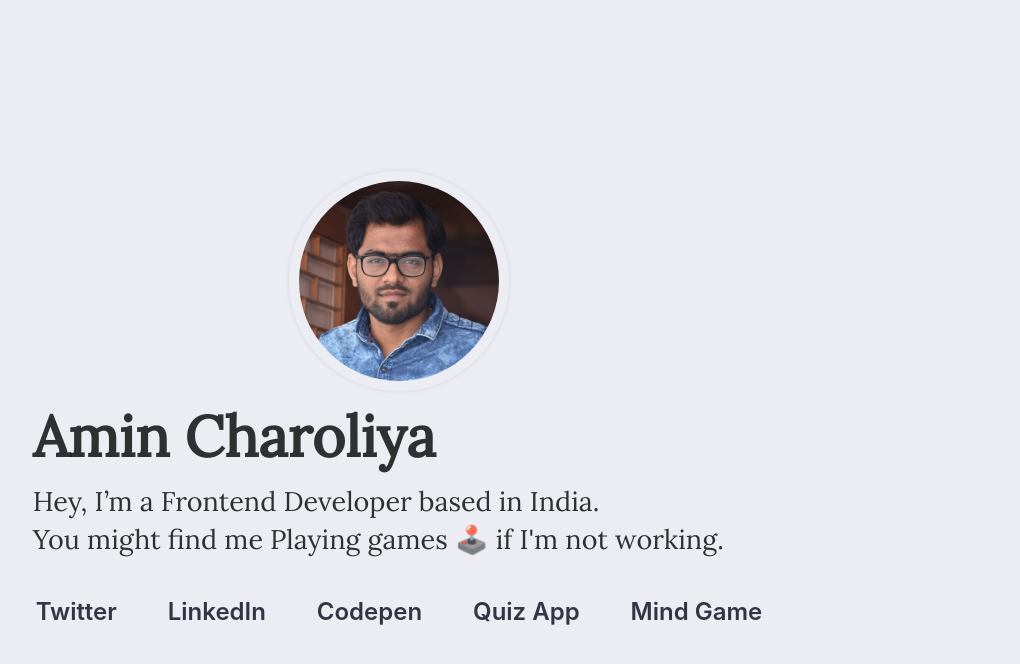
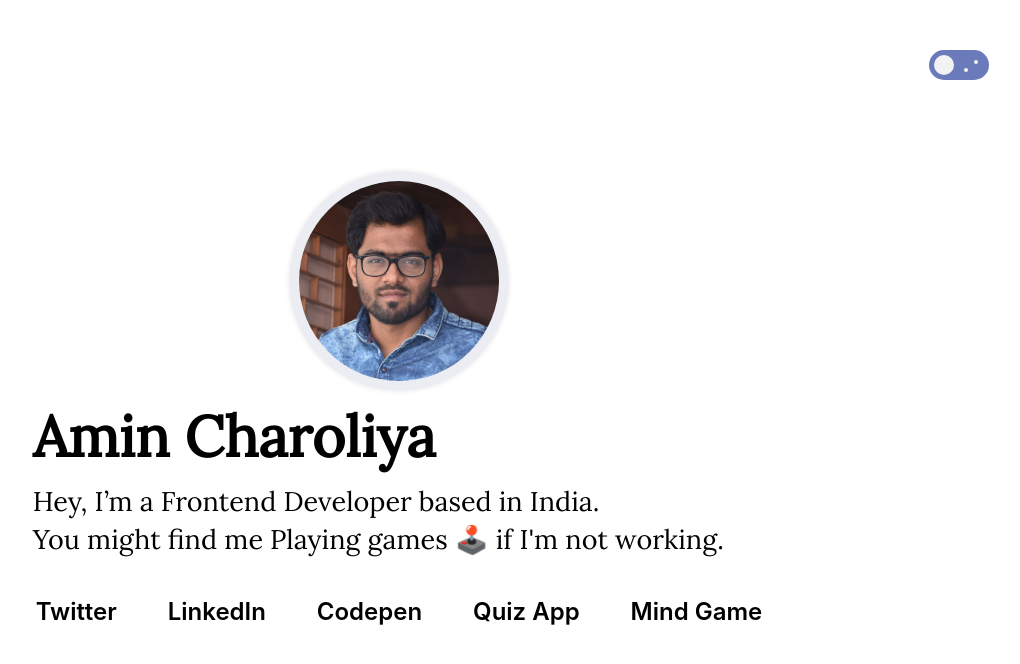
Before and after one commit to amincharoliya/amin, a React (Create React App) app: page / in a window 1280 px wide. Shown: the top 664 px of the page, without its empty margins (241-1261 px from the left). Built offline with nearby package versions, Linux system fonts and the light colour scheme.

Commit message:
Added dark mode switch

```diff
--- a/src/App.css
+++ b/src/App.css
@@ -1,8 +1,18 @@
 @import url('https://fonts.googleapis.com/css?family=Lora');
 *{margin:0;padding:0;}
 ::selection{background-color: #ffd900;}
+/*Global Variables*/
+html.theme-light {
+  --main-bg-color: #ebedf2;
+  --main-text-color: #222;
+}
+
+html.theme-dark {
+  --main-bg-color: #0e1217;
+  --main-text-color: #f2f2f2;
+}
 main {
-    background-color: rgb(235, 237, 242);
+    background-color: var(--main-bg-color);
     display: flex;
     -webkit-box-align: center;
     align-items: center;
@@ -19,7 +29,7 @@ html {
     overflow-y: scroll;
 }
 body {
-    color: hsla(0,0%,0%,0.8);
+    color: var(--main-text-color);
     font-family: 'Lora',-apple-system,'BlinkMacSystemFont','Segoe UI','Roboto','Helvetica','Arial',sans-serif,'Apple Color Emoji','Segoe UI Emoji','Segoe UI Symbol';
     font-weight: normal;
     word-wrap: break-word;
@@ -34,11 +44,12 @@ p{font-size: 1.5rem;line-height: 1.4;margin-bottom: 2rem;}
 .social {padding: 0;margin: 0;}
 .social li{list-style: none;display: inline-block;}
 .social li:not(:first-child){margin-left: 2.5rem}
-a{font-style: normal;color: rgb(48, 54, 67);font-size: 1.333rem;font-weight: 600;transition: all 0.3s ease;text-decoration: none;font-family: "Source Sans Pro", -apple-system, BlinkMacSystemFont, "Segoe UI", Roboto, Helvetica, Arial, sans-serif, "Apple Color Emoji", "Segoe UI Emoji", "Segoe UI Symbol";padding: 3px;}
+a{font-style: normal;color: var(--main-text-color);font-size: 1.333rem;font-weight: 600;transition: all 0.3s ease;text-decoration: none;font-family: "Source Sans Pro", -apple-system, BlinkMacSystemFont, "Segoe UI", Roboto, Helvetica, Arial, sans-serif, "Apple Color Emoji", "Segoe UI Emoji", "Segoe UI Symbol";padding: 3px;}
 a{outline: 2px solid transparent;text-decoration: none;transition: all ease .4s;}
 a:focus{outline: 5px solid #ffd900;}
 .Avatar-frame img::selection{background-color: transparent;}
 .Avatar-frame{width: 200px;height: 200px;border-radius: 50%;margin: 0 auto;display: block;overflow: hidden;border: 10px solid #ebedf2;box-shadow: 0px 0px 5px rgba(0,0,0,.1);margin-bottom: 15px;}
+html.theme-dark .Avatar-frame{border-color:#222;}
 .Avatar{max-width: 100%;}
 .animationScreen{position:absolute;left:0;right:0;bottom: 0;top: 0;}
 @media screen and (max-width : 630px){
@@ -49,3 +60,94 @@ a:focus{outline: 5px solid #ffd900;}
 @media screen and (max-width : 500px){
   html{font-size: 65%;}
 }
+nav.theme-toggle{
+  cursor: pointer;
+  position: absolute;
+  right: 50px;
+  top: 50px;
+}
+
+
+.toggle--checkbox {
+    position: absolute;
+    opacity: 0;
+    visibility: hidden;
+}
+
+.toggle--label {
+  display: inline-block;
+  background-color: #6b7abb;
+  height:30px;
+  width:60px;
+  border-radius:50px;
+  cursor: pointer;
+  position: relative;
+  transition: all ease 0.3s;
+}
+
+.toggle--label:before {
+  content:'';
+  height: 16px;
+  width: 16px;
+  border-radius:50%;
+  background-color: #f2f2f2;
+  border: 2px solid transparent;
+  position: absolute;
+  left: 5px;
+  top: 5px;
+  display: block;
+  transition: all ease 0.3s;
+}
+
+.toggle--label-background:after{
+  content: "";
+  height: 4px;
+  width: 4px;
+  background-color: #f2f2f2;
+  border-radius: 100%;
+  position: absolute;
+  left: 45px;
+  top: 10px;
+}
+.toggle--label-background:before {
+  content: "";
+  height: 4px;
+  width: 4px;
+  background-color: #f2f2f2;
+  border-radius: 100%;
+  position: absolute;
+  left: 35px;
+  top: 18px;
+}
+
+.toggle--checkbox:checked + .toggle--label {
+  background-color: #96dcee;
+}
+
+.toggle--checkbox:checked + .toggle--label:before {
+  background-color: #f5eb71;
+  left: 35px;
+  border-color: #f3e651;
+}
+
+.toggle--checkbox:checked + .toggle--label .toggle--label-background:after{
+  content: "";
+  height: 4px;
+  width: 16px;
+  background-color: #f2f2f2;
+  border-radius: 5px;
+  position: absolute;
+  left: 10px;
+  top: 10px;
+}
+
+.toggle--checkbox:checked + .toggle--label .toggle--label-background:before {
+  content: "";
+  height: 4px;
+  width: 17px;
+  background-color: #f2f2f2;
+  border-radius: 5px;
+  position: absolute;
+  left: 13px;
+  top: 16px;
+}
--- a/src/App.js
+++ b/src/App.js
@@ -1,16 +1,51 @@
 import React, { Component } from 'react';
+import { Route, BrowserRouter as Router, Switch } from 'react-router-dom';
+
 import Home from './home';
 import Notfound from './notfound';
-import { Route, BrowserRouter as Router, Switch } from 'react-router-dom';
+import { setTheme } from './utils/setTheme';
 
 import './App.css';
 
-class App extends Component {
-  render() {
+const App = () => {
+    const [togClass, setToggleClass] = React.useState('dark');
+    let theme = localStorage.getItem('theme');
+
+    const SwitchTheme = () => {
+        if (localStorage.getItem('theme') === 'theme-dark') {
+            setTheme('theme-light');
+            setToggleClass('light')
+        } else {
+            setTheme('theme-dark');
+            setToggleClass('dark')
+        }
+    }
+
+    React.useEffect( () => {
+        if (localStorage.getItem('theme') === 'theme-dark') {
+            setToggleClass('dark')
+            setTheme('theme-dark');
+        } else if (localStorage.getItem('theme') === 'theme-light') {
+            setToggleClass('light')
+            setTheme('theme-light');
+        }
+    }, [theme])
+
     return (
       <Router>
                 <main>
                     <div className="main-area">
+                      <nav className="theme-toggle">
+                        {
+                            togClass === "light" ?
+                            <input type="checkbox" id="toggle" className="toggle--checkbox" onClick={SwitchTheme} checked />
+                            :
+                            <input type="checkbox" id="toggle" className="toggle--checkbox" onClick={SwitchTheme} />
+                        }
+                        <label htmlFor="toggle" className="toggle--label">
+                            <span className="toggle--label-background"></span>
+                        </label>
+                      </nav>
                       <Switch>
                           <Route exact path="/" component={Home} />
                           <Route component={Notfound} />
@@ -20,7 +55,6 @@ class App extends Component {
             </Router>
 
     );
-  }
 }
 
 export default App;
--- /dev/null
+++ b/src/utils/setTheme.js
@@ -0,0 +1,21 @@
+function setTheme(themeName) {
+    localStorage.setItem('theme', themeName);
+    document.documentElement.className = themeName;
+}
+
+function keepTheme() {
+  if (localStorage.getItem('theme')) {
+    if (localStorage.getItem('theme') === 'theme-dark') {
+      setTheme('theme-dark');
+    } else if (localStorage.getItem('theme') === 'theme-light') {
+      setTheme('theme-light')
+    }
+  } else {
+    setTheme('theme-dark')
+  }
+}
+
+module.exports = {
+  setTheme,
+  keepTheme
+}
```
